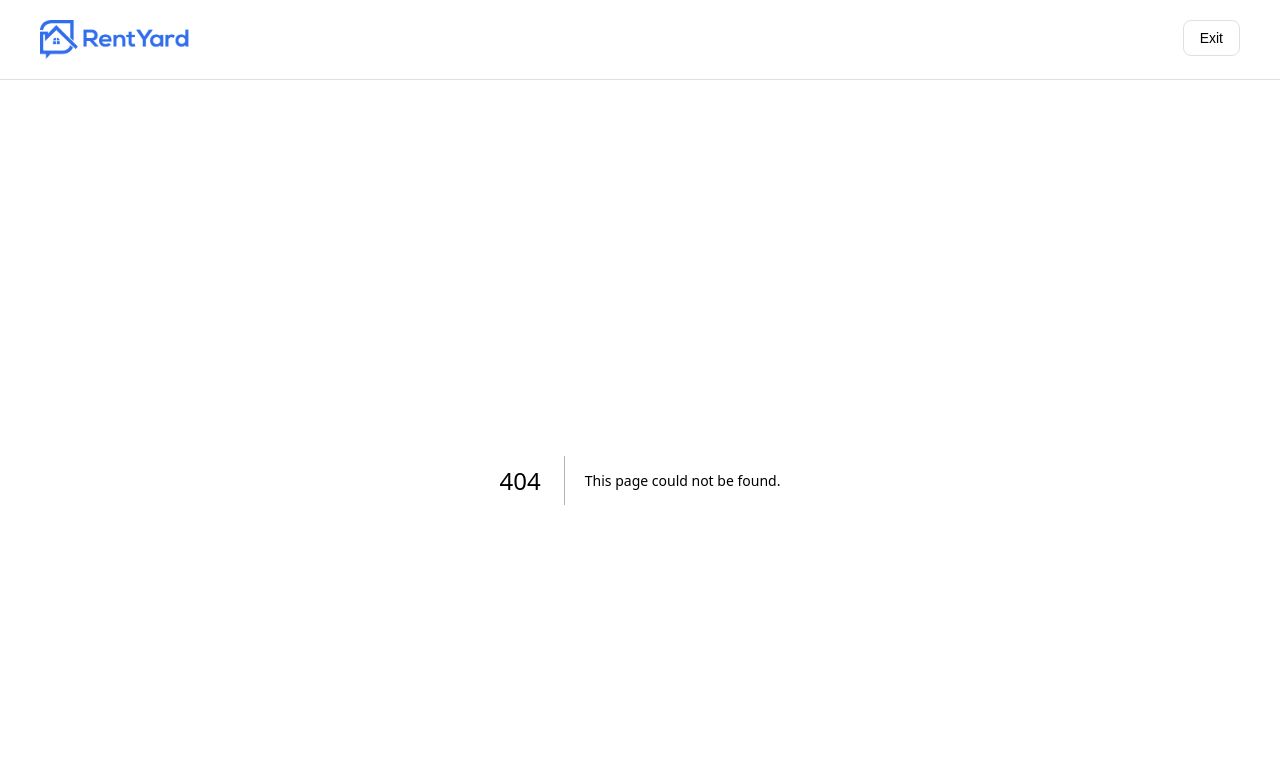
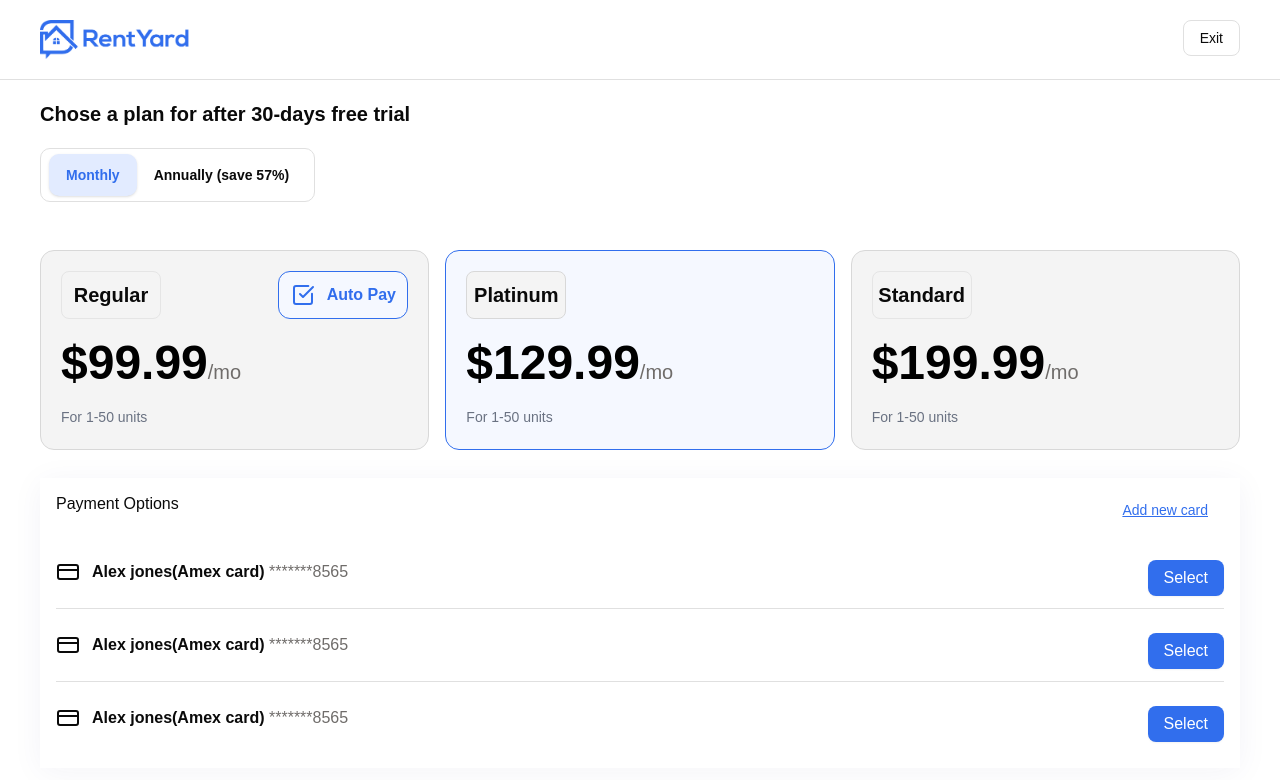
Before and after one commit to Faey2023/rent-yard, a Next.js app: page /payment in a window 1280 px wide. Before the commit this address had no page. Shown: the top 780 px of the page. Built offline with nearby package versions, Linux system fonts and the light colour scheme; a web font is replaced by a local one.

Commit message:
payment page intial design completed

```diff
--- a/package.json
+++ b/package.json
@@ -16,6 +16,7 @@
     "@radix-ui/react-popover": "^1.1.14",
     "@radix-ui/react-select": "^2.2.5",
     "@radix-ui/react-slot": "^1.2.3",
+    "@radix-ui/react-tabs": "^1.1.12",
     "class-variance-authority": "^0.7.1",
     "clsx": "^2.1.1",
     "date-fns": "^4.1.0",
--- a/src/app/get-started/page.tsx
+++ b/src/app/get-started/page.tsx
@@ -16,7 +16,7 @@ import { Button } from "@/components/ui/button";
 
 const GetStartedPage = () => {
   return (
-    <div className="px-5 w-full md:px-10 mt-5 bg-white flex flex-col justify-between">
+    <div className="px-5 w-full md:px-10 mt-5 bg-white flex flex-col">
       <h1 className="text-2xl font-bold">Condominiums information</h1>
       <div className="my-5 grid gap-5 grid-cols-1 md:grid-cols-2 ">
         <div className="flex flex-col gap-5">
--- /dev/null
+++ b/src/app/payment/page.tsx
@@ -0,0 +1,136 @@
+"use client";
+
+import { Tabs, TabsList, TabsTrigger } from "@/components/ui/tabs";
+import { useState } from "react";
+import { CreditCard, SquareCheckBig } from "lucide-react";
+import { Button } from "@/components/ui/button";
+
+const Payment = () => {
+  const [selected, setSelected] = useState("platinum");
+
+  const options = [
+    {
+      id: "regular",
+      name: "Regular",
+      price: "$99.99",
+      range: "1-50 units",
+      autoPay: true,
+      isBadge: true,
+    },
+    {
+      id: "platinum",
+      name: "Platinum",
+      price: "$129.99",
+      range: "1-50 units",
+      isBadge: true,
+    },
+    {
+      id: "standard",
+      name: "Standard",
+      price: "$199.99",
+      range: "1-50 units",
+      isBadge: true,
+    },
+  ];
+
+  return (
+    <div className="px-5 w-full md:px-10 mt-5 bg-white flex flex-col justify-between">
+      <h1 className="text-xl font-bold">
+        Chose a plan for after 30-days free trial
+      </h1>
+      <Tabs defaultValue="monthly" className="my-5">
+        <TabsList>
+          <TabsTrigger value="monthly">Monthly</TabsTrigger>
+          <TabsTrigger value="annually">Annually (save 57%)</TabsTrigger>
+        </TabsList>
+      </Tabs>
+      {/* options */}
+      <div className="grid grid-cols-1 sm:grid-cols-3 gap-4 my-7">
+        {options.map((option) => (
+          <div
+            key={option.id}
+            onClick={() => setSelected(option.id)}
+            className={`relative border h-50 space-y-5 rounded-xl p-5 cursor-pointer transition-all ${
+              selected === option.id
+                ? "border-[#316EED] bg-[#F5F8FF]"
+                : "border-[#D8D8D8] bg-[#F4F4F4]"
+            }`}
+          >
+            <div className="flex justify-between">
+              {option.isBadge && (
+                <div
+                  className={` flex justify-center items-center border  w-25 h-12 rounded-md text-xl font-bold ${
+                    selected === option.id
+                      ? "border-[#D8D8D8] bg-[#F4F4F4]"
+                      : ""
+                  }`}
+                >
+                  {option.name}
+                </div>
+              )}
+
+              {option.autoPay && (
+                <div className="h-12 w-32.5 flex gap-3 font-bold rounded-[12px] border-[#316EED] bg-[#F5F8FF] border text-[#316EED] justify-center items-center">
+                  <SquareCheckBig />
+                  Auto Pay
+                </div>
+              )}
+            </div>
+
+            <p className="text-5xl font-bold text-black">
+              {option.price}
+              <span className="text-xl font-medium text-[#6F6C6A]">/mo</span>
+            </p>
+            <p className="text-sm text-gray-500">For {option.range}</p>
+          </div>
+        ))}
+      </div>
+      {/* card */}
+      <div className="px-4 py-3.5 shadow-[0px_4px_30px_0px_#2E2D740D]">
+        <div className="flex justify-between">
+          <h1>Payment Options</h1>
+          <Button
+            variant="link"
+            className="flex decoration-[#316EED] text-[#316EED] gap-1"
+          >
+            Add new card
+          </Button>
+        </div>
+        <div className="mt-8 divide-y space-y-3 divide-[#E0E0E0] flex flex-col gap-3">
+          <div className="flex justify-between pb-3">
+            <div className="flex gap-3">
+              <CreditCard />
+              <p className="font-semibold">
+                Alex jones(Amex card){" "}
+                <span className="text-[#6F6C6A] font-medium">*******8565</span>
+              </p>
+            </div>
+            <Button>Select</Button>
+          </div>
+          <div className="flex justify-between pb-3">
+            <div className="flex gap-3">
+              <CreditCard />
+              <p className="font-semibold">
+                Alex jones(Amex card){" "}
+                <span className="text-[#6F6C6A] font-medium">*******8565</span>
+              </p>
+            </div>
+            <Button>Select</Button>
+          </div>
+          <div className="flex justify-between pb-3">
+            <div className="flex gap-3">
+              <CreditCard />
+              <p className="font-semibold">
+                Alex jones(Amex card){" "}
+                <span className="text-[#6F6C6A] font-medium">*******8565</span>
+              </p>
+            </div>
+            <Button>Select</Button>
+          </div>
+        </div>
+      </div>
+    </div>
+  );
+};
+
+export default Payment;
--- a/src/components/get-started/Charges.tsx
+++ b/src/components/get-started/Charges.tsx
@@ -1,3 +1,6 @@
+"use client";
+
+import { useState } from "react";
 import { Button } from "@/components/ui/button";
 import {
   Dialog,
@@ -9,33 +12,64 @@ import {
 } from "@/components/ui/dialog";
 import { Input } from "@/components/ui/input";
 import { Label } from "@/components/ui/label";
-import { Info, Plus } from "lucide-react";
+import { Info, Plus, SquarePen } from "lucide-react";
 
 const Charges = () => {
+  const [charges, setCharges] = useState<{
+    application: number;
+    admin: number;
+  } | null>(null);
+  const [applicationFee, setApplicationFee] = useState("");
+  const [adminFee, setAdminFee] = useState("");
+
+  const handleSubmit = (e: React.FormEvent) => {
+    e.preventDefault();
+    const app = Number(applicationFee);
+    const adm = Number(adminFee);
+    if (!isNaN(app) && !isNaN(adm)) {
+      setCharges({ application: app, admin: adm });
+      setApplicationFee("");
+      setAdminFee("");
+    }
+
+    setApplicationFee(charges?.application.toString() || "");
+    setAdminFee(charges?.admin.toString() || "");
+  };
+
   return (
     <div className="h-fit py-4 px-3 rounded-[20px] border border-[#E0E0E0]">
-      <div className="flex justify-between">
-        <h4 className="text-black font-semibold text-lg">
-          Charges<span className="text-[#FF6A62]">(Required)</span>{" "}
+      <div
+        className={`flex justify-between ${
+          charges ? "border-b border-[#E0E0E0]" : ""
+        }`}
+      >
+        <h4 className="text-black font-semibold text-lg w-full ">
+          Charges<span className="text-[#FF6A62]">(Required)</span>
         </h4>
 
         <Dialog>
-          <form>
           <DialogTrigger asChild>
             <Button
               variant="link"
               className="flex decoration-[#316EED] text-[#316EED] gap-1"
+              onClick={() => {
+                setApplicationFee(charges?.application.toString() || "");
+                setAdminFee(charges?.admin.toString() || "");
+              }}
             >
-                <Plus />
-                Add
+              {charges ? <SquarePen /> : <Plus />}
+              {charges ? "Edit" : "Add"}
             </Button>
           </DialogTrigger>
+
           <DialogContent className="p-0 max-w-200">
+            <form onSubmit={handleSubmit}>
               <DialogHeader>
                 <DialogTitle className="rounded-b-none rounded-[14px] font-medium bg-[#F4F4F4] text-[#6F6C6A] px-4 py-3.5">
                   Charges
                 </DialogTitle>
               </DialogHeader>
+
               <div className="px-4 py-3.5 grid grid-cols-1 sm:grid-cols-2 gap-4">
                 <div>
                   <Label>
@@ -44,8 +78,10 @@ const Charges = () => {
                   </Label>
                   <Input
                     type="number"
+                    value={applicationFee}
+                    onChange={(e) => setApplicationFee(e.target.value)}
                     placeholder="100 (All 18+ applicant)"
-                    className="h-12 border-[#e0e0e0] rounded-lg [&::-webkit-outer-spin-button]:appearance-none [&::-webkit-inner-spin-button]:appearance-none [appearance:textfield]"
+                    className="h-12 max-w-100 border-[#e0e0e0] rounded-lg [&::-webkit-outer-spin-button]:appearance-none [&::-webkit-inner-spin-button]:appearance-none [appearance:textfield]"
                     required
                   />
                 </div>
@@ -56,23 +92,43 @@ const Charges = () => {
                   </Label>
                   <Input
                     type="number"
+                    value={adminFee}
+                    onChange={(e) => setAdminFee(e.target.value)}
                     placeholder="15"
-                    className="h-12 border-[#e0e0e0] rounded-lg [&::-webkit-outer-spin-button]:appearance-none [&::-webkit-inner-spin-button]:appearance-none [appearance:textfield]"
+                    className="h-12 max-w-100 border-[#e0e0e0] rounded-lg [&::-webkit-outer-spin-button]:appearance-none [&::-webkit-inner-spin-button]:appearance-none [appearance:textfield]"
                     required
                   />
                 </div>
               </div>
+
               <DialogFooter className="px-4 py-3.5 flex justify-between">
-                <p className="flex gap-1 font-semibold">
-                  <Info />
+                <p className="flex gap-1 font-semibold text-sm text-[#6F6C6A]">
+                  <Info className="h-4 w-4 mt-[2px]" />
                   Type 0 if charges not applicable
                 </p>
-                <Button type="submit">Add</Button>
+                <DialogTrigger asChild>
+                  <Button type="submit" id="dialog-close-btn">
+                    {charges ? "Update" : "Add"}
+                  </Button>
+                </DialogTrigger>
               </DialogFooter>
+            </form>
           </DialogContent>
-          </form>
         </Dialog>
       </div>
+
+      {charges && (
+        <div className="mt-4 flex gap-2 font-semibold">
+          <div className="flex gap-0.5">
+            <p>Application Fee:</p>
+            <p>${charges.application}</p>
+          </div>
+          <div className="flex gap-2">
+            <p>Admin Fee:</p>
+            <p>${charges.admin}</p>
+          </div>
+        </div>
+      )}
     </div>
   );
 };
--- /dev/null
+++ b/src/components/ui/tabs.tsx
@@ -0,0 +1,66 @@
+"use client";
+
+import * as React from "react";
+import * as TabsPrimitive from "@radix-ui/react-tabs";
+
+import { cn } from "@/lib/utils";
+
+function Tabs({
+  className,
+  ...props
+}: React.ComponentProps<typeof TabsPrimitive.Root>) {
+  return (
+    <TabsPrimitive.Root
+      data-slot="tabs"
+      className={cn("flex flex-col gap-2", className)}
+      {...props}
+    />
+  );
+}
+
+function TabsList({
+  className,
+  ...props
+}: React.ComponentProps<typeof TabsPrimitive.List>) {
+  return (
+    <TabsPrimitive.List
+      data-slot="tabs-list"
+      className={cn(
+        "inline-flex h-13.5 w-fit items-center font-bold text-sm justify-center rounded-lg p-2 border border-[#E0E0E0]",
+        className
+      )}
+      {...props}
+    />
+  );
+}
+
+function TabsTrigger({
+  className,
+  ...props
+}: React.ComponentProps<typeof TabsPrimitive.Trigger>) {
+  return (
+    <TabsPrimitive.Trigger
+      data-slot="tabs-trigger"
+      className={cn(
+        "data-[state=active]:bg-[#E2EBFF] data-[state=active]:text-[#316EED] data-[state=active]:text-sm focus-visible:border-ring focus-visible:ring-ring/50 focus-visible:outline-ring dark:data-[state=active]:border-input dark:data-[state=active]:bg-input/30 text-foreground dark:text-muted-foreground inline-flex h-10.5 flex-1 items-center justify-center gap-1.5 rounded-[10px] border border-transparent px-4 py-2.5 whitespace-nowrap transition-[color,box-shadow] focus-visible:ring-[3px] focus-visible:outline-1 disabled:pointer-events-none disabled:opacity-50 data-[state=active]:shadow-sm cursor-pointer [&_svg]:pointer-events-none [&_svg]:shrink-0 [&_svg:not([class*='size-'])]:size-4",
+        className
+      )}
+      {...props}
+    />
+  );
+}
+
+function TabsContent({
+  className,
+  ...props
+}: React.ComponentProps<typeof TabsPrimitive.Content>) {
+  return (
+    <TabsPrimitive.Content
+      data-slot="tabs-content"
+      className={cn("flex-1 outline-none", className)}
+      {...props}
+    />
+  );
+}
+
+export { Tabs, TabsList, TabsTrigger, TabsContent };
```
Also changed, not shown: 1 other file (tests, documents, lock files or other folders). Lines whose indentation alone changed are shown as unchanged.
